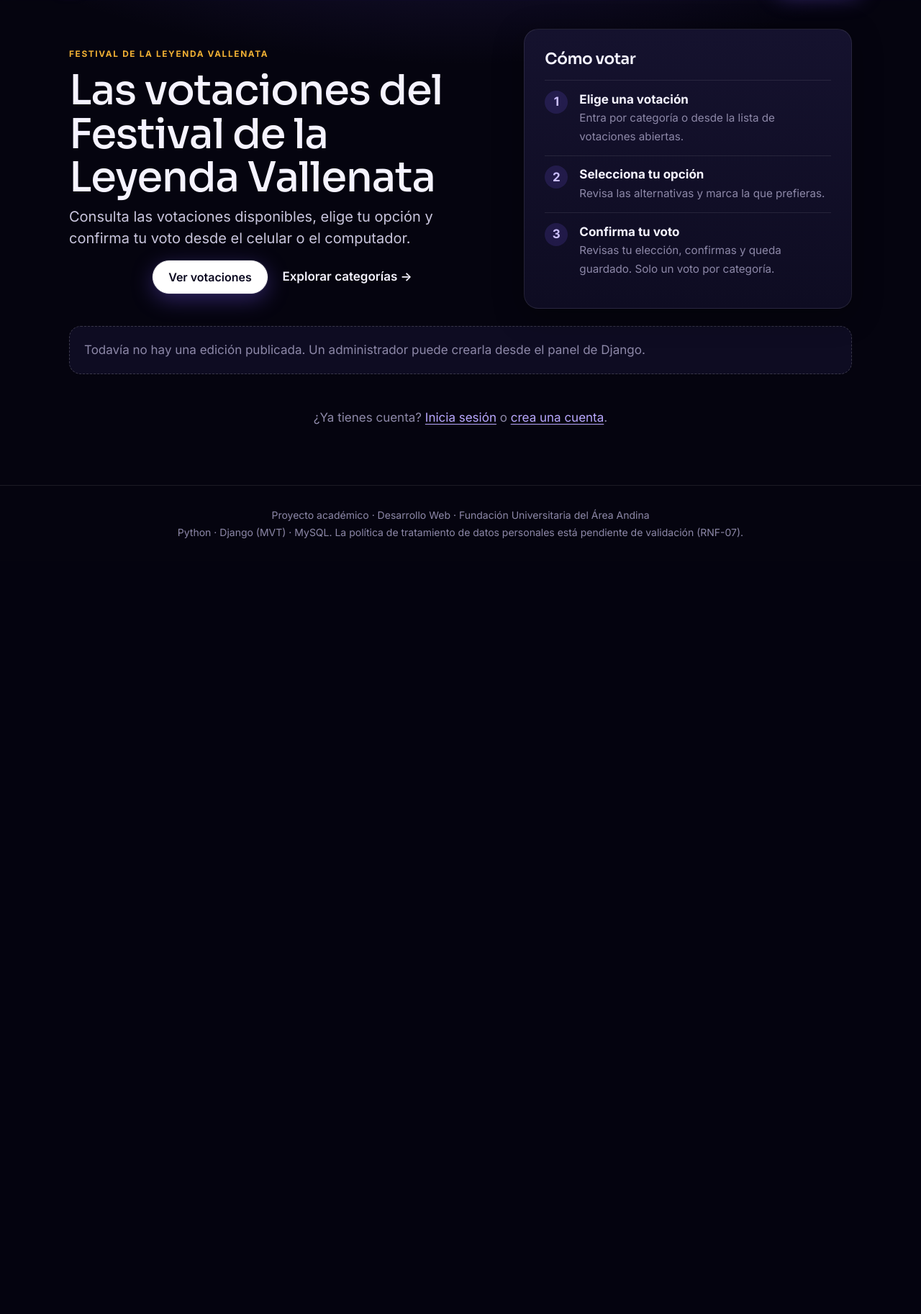
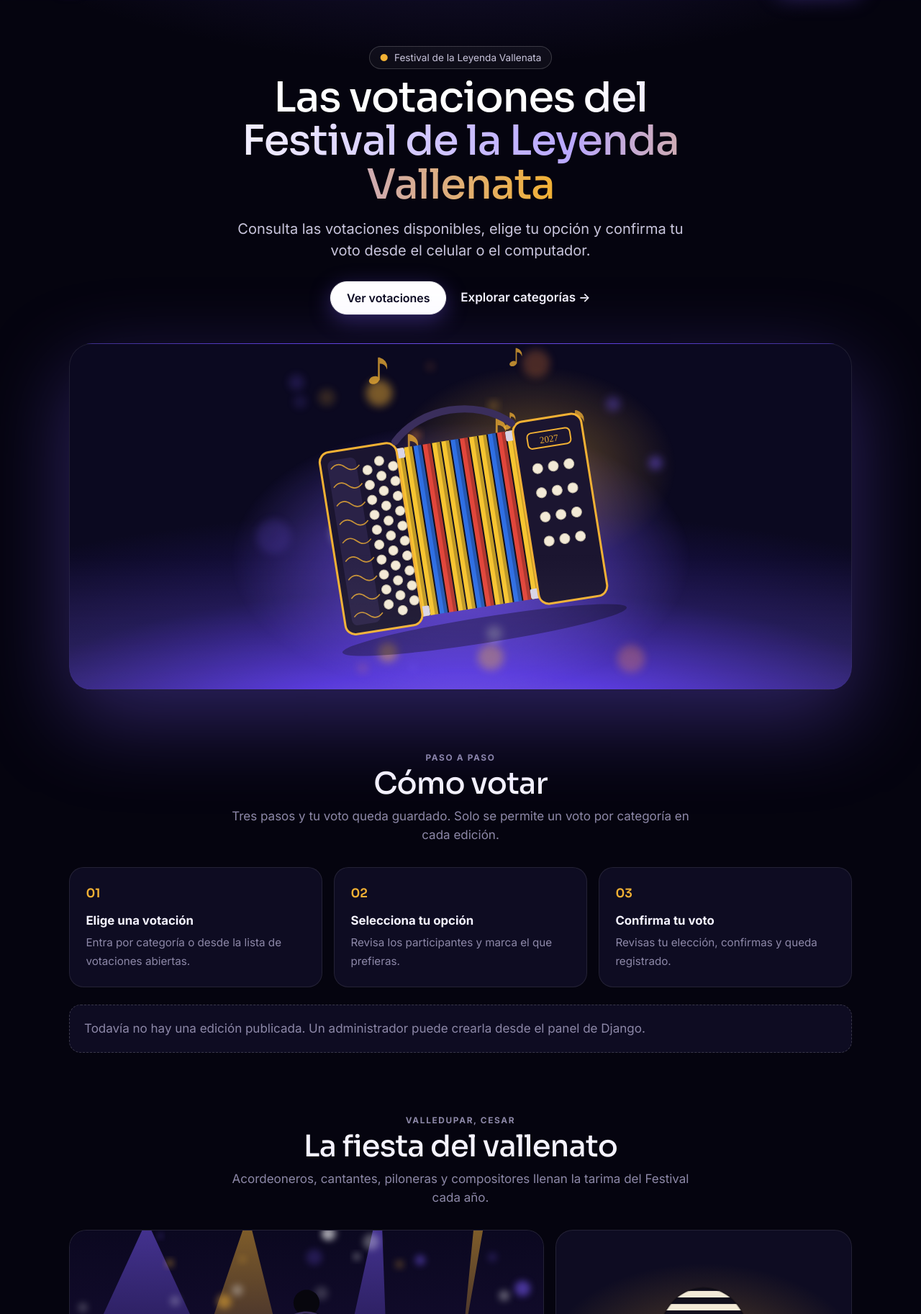
Before and after one commit to bsegura4-bit/Festival_Vallenato2027, a Django app: page / in a window 1280 px wide. Shown: the part 94-1920 px from the top of the page at 72% size. Before the commit the page ends 842 px from the top, so only its background shows below. Run offline with Django 5.2, Linux system fonts and the light colour scheme; data that the repository does not hold is empty; some libraries are stand-ins or nearby versions.

Commit message:
Inicio rediseñado con ilustraciones del Festival

```diff
--- a/templates/festival/inicio.html
+++ b/templates/festival/inicio.html
@@ -1,37 +1,44 @@
 {% extends "base.html" %}
+{% load static %}
 {% block titulo %}Inicio{% endblock %}
 {% block contenido %}
-<section class="hero">
- <div class="rv" style="--i:0">
-  <p class="eyebrow">{% if edicion %}{% if edicion.numero %}{{ edicion.numero }}.ª edición · {% endif %}{{ edicion.anio }}{% else %}Festival de la Leyenda Vallenata{% endif %}</p>
-  <h1>Las votaciones del Festival de la Leyenda Vallenata</h1>
-  <p class="lead">{% if edicion.descripcion %}{{ edicion.descripcion }}{% else %}Consulta las votaciones disponibles, elige tu opción y confirma tu voto desde el celular o el computador.{% endif %}</p>
-  <div class="hero-acciones">
+<section class="portada">
+ <span class="pildora rv"><b>●</b> {% if edicion %}{% if edicion.numero %}{{ edicion.numero }}.ª edición · {% endif %}{{ edicion.anio }} · {{ edicion.lugar }}{% else %}Festival de la Leyenda Vallenata{% endif %}</span>
+ <h1 class="rv" style="--i:1"><span class="texto-degradado">Las votaciones del Festival de la Leyenda Vallenata</span></h1>
+ <p class="lead rv" style="--i:2">{% if edicion.descripcion %}{{ edicion.descripcion }}{% else %}Consulta las votaciones disponibles, elige tu opción y confirma tu voto desde el celular o el computador.{% endif %}</p>
+ <div class="hero-acciones rv" style="--i:3">
   <a class="btn btn-primary" href="{% url 'festival:votaciones' %}">Ver votaciones</a>
   <a class="enlace-flecha" href="{% url 'festival:categorias' %}">Explorar categorías <span aria-hidden="true">→</span></a>
  </div>
+ <div class="escenario rv" style="--i:4">
+  <img src="{% static 'img/heroe-acordeon.svg' %}" alt="Ilustración de un acordeón vallenato con luces de tarima" width="640" height="480">
  </div>
- <aside class="panel rv" style="--i:2" aria-labelledby="como">
-  <h2 class="h3" id="como">Cómo votar</h2>
-  <ol class="como-votar">
-   <li><div><strong>Elige una votación</strong><span>Entra por categoría o desde la lista de votaciones abiertas.</span></div></li>
-   <li><div><strong>Selecciona tu opción</strong><span>Revisa las alternativas y marca la que prefieras.</span></div></li>
-   <li><div><strong>Confirma tu voto</strong><span>Revisas tu elección, confirmas y queda guardado. Solo un voto por categoría.</span></div></li>
-  </ol>
- </aside>
 </section>
 
 {% if edicion %}
-<div class="estadisticas rv" style="--i:3" aria-label="Resumen de la edición">
+<div class="estadisticas rv" style="--i:5" aria-label="Resumen de la edición">
  <div class="estad"><span class="valor num">{{ total_categorias }}</span><span class="et">Categorías</span></div>
  <div class="estad"><span class="valor num">{{ total_votaciones }}</span><span class="et">Votaciones publicadas</span></div>
  <div class="estad"><span class="valor num">{{ total_abiertas }}</span><span class="et">Abiertas ahora</span></div>
  <div class="estad"><span class="valor">{{ edicion.lugar }}</span><span class="et">{% if edicion.fecha_inicio %}{{ edicion.fecha_inicio|date:"j M" }}{% if edicion.fecha_fin %} – {{ edicion.fecha_fin|date:"j M Y" }}{% endif %}{% else %}Fechas por definir{% endif %}</span></div>
 </div>
+{% endif %}
 
-<div class="dos-columnas mt-5">
+<section class="seccion" aria-labelledby="como">
+ <div class="seccion-titulo"><p class="eyebrow">Paso a paso</p><h2 id="como">Cómo votar</h2><p>Tres pasos y tu voto queda guardado. Solo se permite un voto por categoría en cada edición.</p></div>
+ <ol class="pasos">
+  <li><strong>Elige una votación</strong><span>Entra por categoría o desde la lista de votaciones abiertas.</span></li>
+  <li><strong>Selecciona tu opción</strong><span>Revisa los participantes y marca el que prefieras.</span></li>
+  <li><strong>Confirma tu voto</strong><span>Revisas tu elección, confirmas y queda registrado.</span></li>
+ </ol>
+</section>
+
+{% if edicion %}
+<section class="seccion">
+ <div class="seccion-titulo"><p class="eyebrow">{{ edicion.anio }}</p><h2>Vota por tus favoritos</h2><p>Las votaciones y categorías se actualizan desde la administración del Festival.</p></div>
+ <div class="dos-columnas">
   <section aria-labelledby="t-abiertas">
-  <h2 class="h3" id="t-abiertas">Votaciones abiertas</h2>
+   <h3 id="t-abiertas">Votaciones abiertas</h3>
    {% if abiertas %}
    <ul class="filas mt-3">
     {% for v in abiertas %}
@@ -41,7 +48,7 @@
    {% else %}<p class="vacio">No hay votaciones abiertas en este momento.</p>{% endif %}
   </section>
   <section aria-labelledby="t-cat">
-  <h2 class="h3" id="t-cat">Categorías</h2>
+   <h3 id="t-cat">Categorías</h3>
    <ul class="filas mt-3">
     {% for c in categorias %}
     <li><a class="fila" href="{{ c.get_absolute_url }}"><span class="indice num" aria-hidden="true">{{ forloop.counter|stringformat:"02d" }}</span><span><span class="titulo">{{ c.nombre }}</span><span class="meta">{{ c.total_votaciones }}&nbsp;votaci{{ c.total_votaciones|pluralize:"ón,ones" }}</span></span><span class="flecha" aria-hidden="true">→</span></a></li>
@@ -50,9 +57,33 @@
    </ul>
   </section>
  </div>
+</section>
 {% else %}
 <p class="vacio mt-4">Todavía no hay una edición publicada. Un administrador puede crearla desde el panel de Django.</p>
 {% endif %}
+
+<section class="seccion" aria-labelledby="t-festival">
+ <div class="seccion-titulo"><p class="eyebrow">Valledupar, Cesar</p><h2 id="t-festival">La fiesta del vallenato</h2><p>Acordeoneros, cantantes, piloneras y compositores llenan la tarima del Festival cada año.</p></div>
+ <div class="galeria">
+  <figure class="cuadro m-0"><img src="{% static 'img/tarima-publico.svg' %}" alt="Ilustración de la tarima del Festival con público levantando sombreros vueltiaos"><figcaption class="rotulo"><strong>La tarima</strong><span>El público vota y acompaña a sus favoritos.</span></figcaption></figure>
+  <figure class="cuadro m-0"><img src="{% static 'img/sombrero-vueltiao.svg' %}" alt="Ilustración de un sombrero vueltiao"><figcaption class="rotulo"><strong>El sombrero vueltiao</strong><span>Símbolo cultural del Caribe colombiano.</span></figcaption></figure>
+ </div>
+ <div class="instrumentos mt-3">
+  <div class="instrumento"><img src="{% static 'img/icono-acordeon.svg' %}" alt=""><strong>Acordeón</strong><span>Lleva la melodía del vallenato.</span></div>
+  <div class="instrumento"><img src="{% static 'img/icono-caja.svg' %}" alt=""><strong>Caja vallenata</strong><span>Tambor pequeño que marca el ritmo.</span></div>
+  <div class="instrumento"><img src="{% static 'img/icono-guacharaca.svg' %}" alt=""><strong>Guacharaca</strong><span>Caña acanalada que se raspa con un trinche.</span></div>
+ </div>
+</section>
+
+<section class="llamado" aria-labelledby="t-llamado">
+ <img src="{% static 'img/terraza-atardecer.svg' %}" alt="">
+ <div class="contenido">
+  <p class="eyebrow">Tu voto cuenta</p>
+  <h2 id="t-llamado">Elige a tu leyenda</h2>
+  <p>{% if user.is_authenticated %}Revisa las categorías en las que todavía puedes participar.{% else %}Crea tu cuenta en un minuto y vota una vez en cada categoría.{% endif %}</p>
+  {% if user.is_authenticated %}<a class="btn btn-primary" href="{% url 'festival:mis_votos' %}">Ver mis votos</a>{% else %}<a class="btn btn-primary" href="{% url 'cuentas:registro' %}">Crear cuenta</a>{% endif %}
+ </div>
+</section>
 
 {% if not user.is_authenticated %}
 <p class="nota-registro">¿Ya tienes cuenta? <a href="{% url 'cuentas:login' %}">Inicia sesión</a> o <a href="{% url 'cuentas:registro' %}">crea una cuenta</a>.</p>
```
Lines whose indentation alone changed are shown as unchanged.
